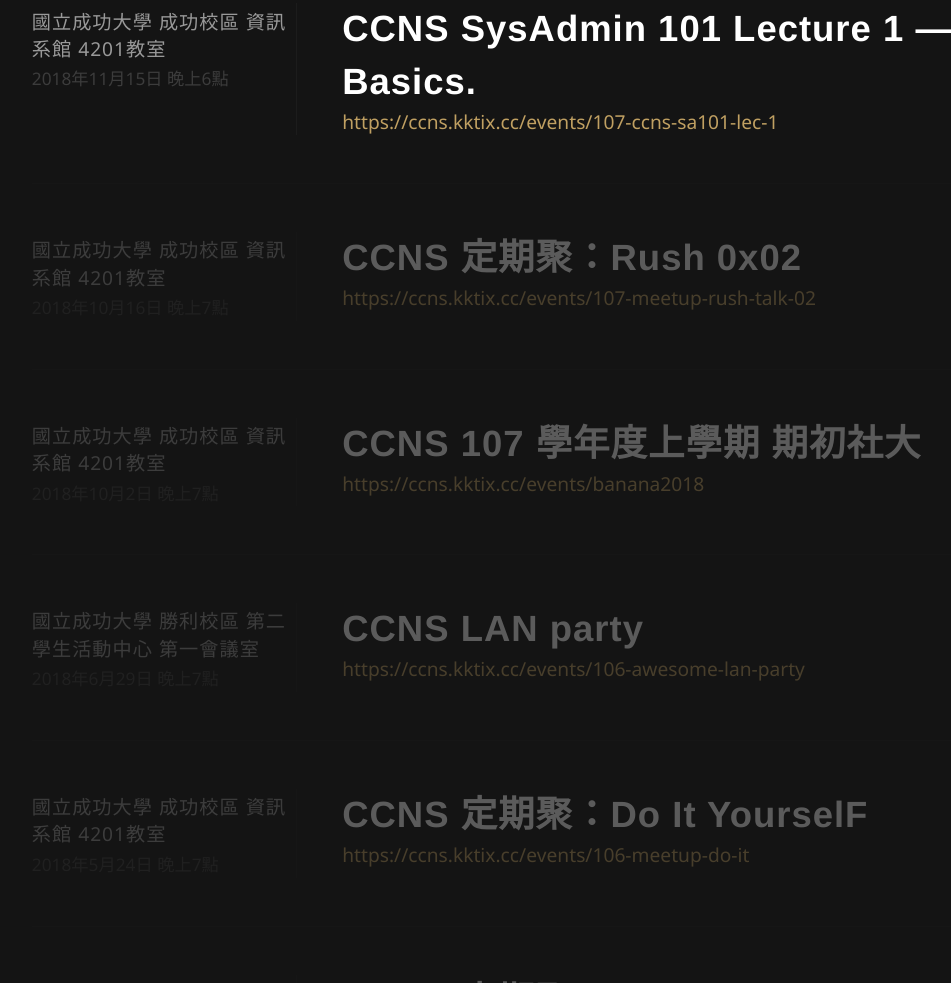
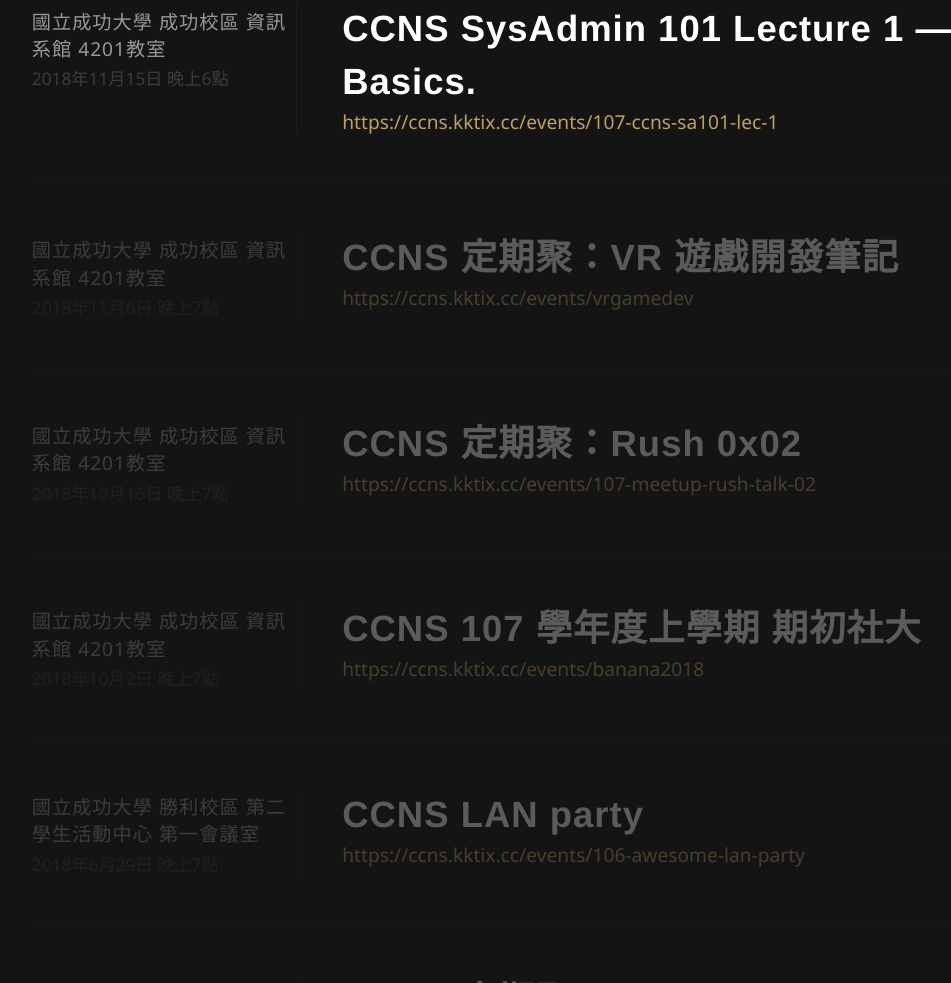
Before and after one commit to ccns/ccns.github.io-deprecated, a website: page index.html in a window 1280 px wide. Shown: the part 1490-2473 px from the top of the page, without its empty margins (77-1028 px from the left). Drawn offline with nearby package versions, Linux system fonts and the light colour scheme; files whose address does not match are found by name; a web font is replaced by a local one.

Commit message:
update events

```diff
--- a/index.html
+++ b/index.html
@@ -68,6 +68,19 @@
                 <div class="eventName">
                   <div class="name">CCNS SysAdmin 101 Lecture 1 — Basics.</div>
                   <a href="https://ccns.kktix.cc/events/107-ccns-sa101-lec-1" class="url" target="_blank">https://ccns.kktix.cc/events/107-ccns-sa101-lec-1</a>
+                </div>
+            </div>
+
+
+            <div class="eventBox">
+
+                <div class="eventInfo">
+                  <p class="eventPlace">國立成功大學 成功校區 資訊系館 4201教室  </p>
+                  <p class="eventTime">2018年11月6日 晚上7點</p>
+                </div>
+                <div class="eventName">
+                  <div class="name">CCNS 定期聚：VR 遊戲開發筆記</div>
+                  <a href="https://ccns.kktix.cc/events/vrgamedev" class="url" target="_blank">https://ccns.kktix.cc/events/vrgamedev</a>
                 </div>
             </div>
 
```
